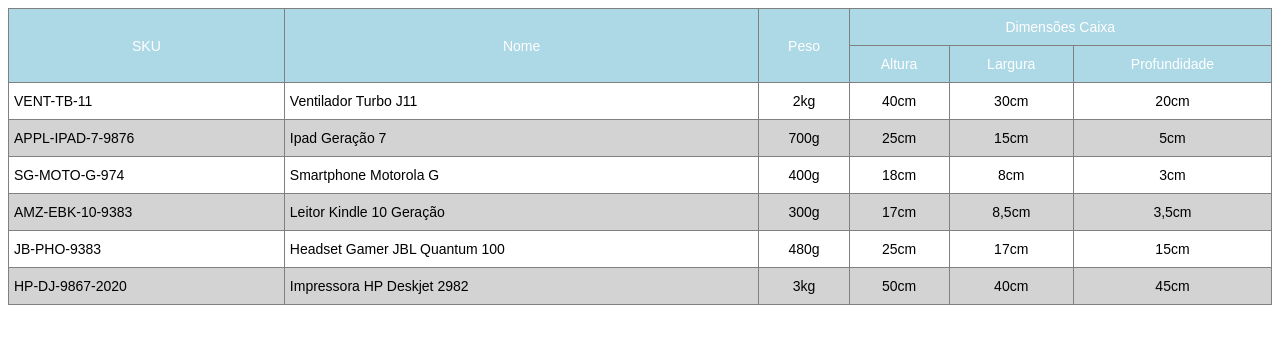
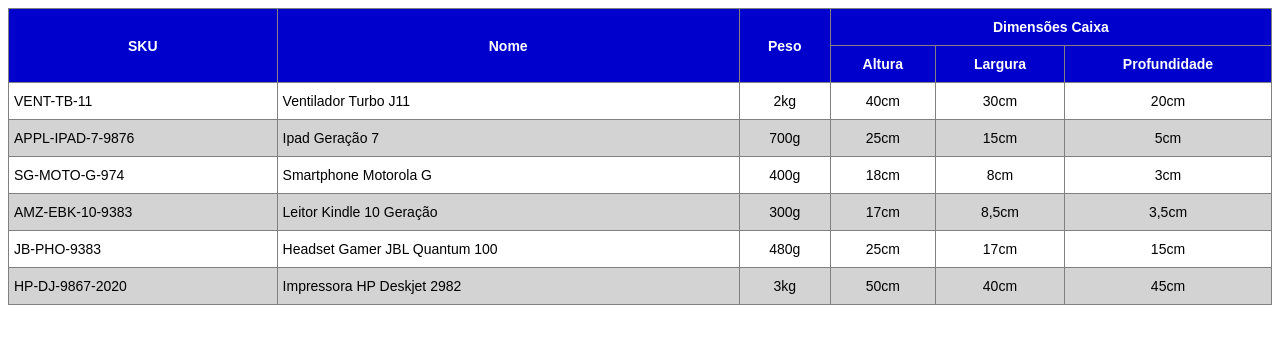
Before and after one commit to r4m0nl1m4/front-end, a plain HTML site: page 08-exploring-tables/page.html in a window 1280 px wide. Drawn offline with Linux system fonts and the light colour scheme.

Commit message:
fixing bugs

```diff
--- a/02-HTML5-with-CSS3/style.css
+++ b/02-HTML5-with-CSS3/style.css
@@ -1,3 +1,3 @@
 body {
-    background-color: blue; /* #0000ff; */ /* rgb(0,0,255); */
+    background-color: lightblue; /* #ADD8E6 */ /* rgb(173,216,230) */
 }
--- a/08-exploring-tables/style.css
+++ b/08-exploring-tables/style.css
@@ -29,9 +29,10 @@
     word-break:normal;
 }
 .table-container .table-head {
-    background-color:lightblue;
+    background-color:mediumblue;
     border-color:inherit;
     color:white;
+    font-weight: bold;
     text-align:center;
     vertical-align:middle
 }
```
